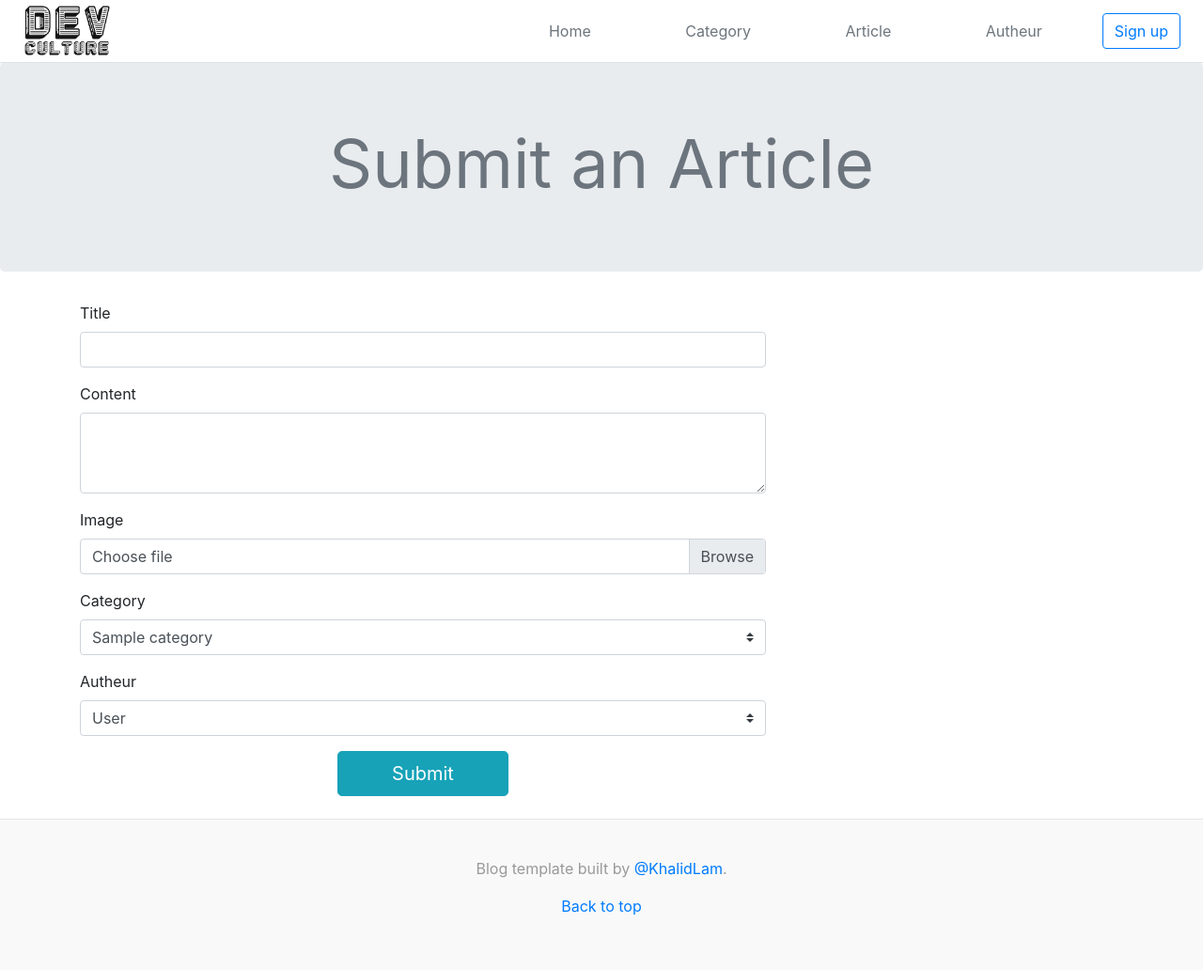
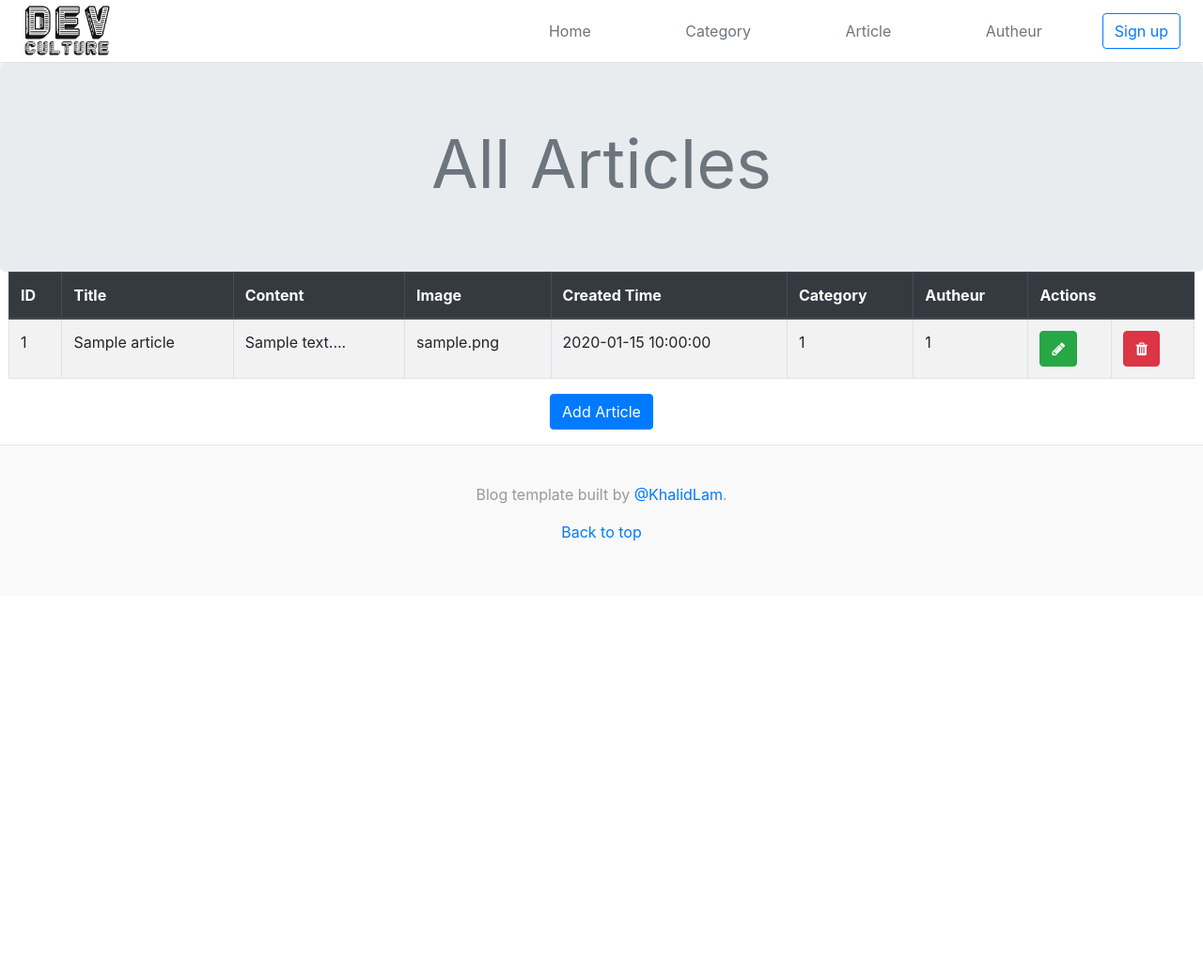
Before and after one commit to KhalidLam/PHP-Blog, a PHP site: page /article.php in a window 1280 px wide. Shown: the whole page at 94% size. After the commit the page ends 576 px from the top, so only its background shows below. Run offline with PHP 8.4, Linux system fonts and the light colour scheme; tables that the repository leaves empty hold one stand-in row (values such as "Sample post"); some libraries are stand-ins or nearby versions.

Commit message:
add display, update & delete features to article

```diff
--- a/article.php
+++ b/article.php
@@ -1,14 +1,17 @@
 <?php include "assest/head.php"; ?>
 
-    <!-- JS TextEditor -->
-    <script src="//cdn.ckeditor.com/4.13.1/standard/ckeditor.js"></script>
-    <link href="css/add_article.css" rel="stylesheet">
+<!-- JS TextEditor -->
+<script src="//cdn.ckeditor.com/4.13.1/standard/ckeditor.js"></script>
+<link href="css/add_article.css" rel="stylesheet">
 
-    <title>Add Article</title>
+<link href="https://stackpath.bootstrapcdn.com/font-awesome/4.7.0/css/font-awesome.min.css" rel="stylesheet" integrity="sha384-wvfXpqpZZVQGK6TAh5PVlGOfQNHSoD2xbE+QkPxCAFlNEevoEH3Sl0sibVcOQVnN" crossorigin="anonymous">
+
+<title>Add Article</title>
 </head>
 
 <body>
 
+    <!-- Header -->
     <header class="blog-header">
         <div class="d-flex flex-column flex-md-row align-items-center p-1 px-md-4 bg-white border-bottom shadow-sm">
             <a href="index.php" class="my-0 mr-md-auto" style="width: 6rem;">
@@ -26,97 +29,80 @@
             <a class="btn btn-outline-primary" href="#">Sign up</a>
         </div>
 
-        <div class="jumbotron text-center ">
-            <h1 class="display-3 font-weight-normal text-muted">Submit an Article</h1>
+        <div class="jumbotron text-center mb-0">
+            <h1 class="display-3 font-weight-normal text-muted">All Articles</h1>
             <!-- <p class="h4 text-black">Home > Add Article</p> -->
         </div>
 
     </header>
 
-    <main role="main" class="container">
+    <!-- Main -->
+    <main role="main" class="px-4">
 
         <div class="row">
+            <table class='table table-striped table-bordered'>
 
-            <div class="col-lg-8 mb-4">
-                <!-- Form -->
-                <form action="insertArticle.php" method="POST" enctype="multipart/form-data">
-                    <div class="form-group">
-                        <label for="arTitle">Title</label>
-                        <input type="text" class="form-control" name="arTitle" id="arTitle">
-                    </div>
+                <thead class='thead-dark'>
+                    <tr>
+                        <th scope='col'>ID</th>
+                        <th scope='col'>Title</th>
+                        <th scope='col'>Content</th>
+                        <th scope='col'>Image</th>
+                        <th scope='col'>Created Time</th>
+                        <th scope='col'>Category</th>
+                        <th scope='col'>Autheur</th>
+                        <th scope='col' colspan="2">Actions</th>
+                    </tr>
+                </thead>
 
-                    <div class="form-group">
-                        <label for="arContent">Content</label>
+                <tbody>
+                    <?php
+                    $data = $conn->query("SELECT * FROM article")->fetchAll();
+                    foreach ($data as $row) {
+                        echo "<tr>";
+                    ?>
 
-                        <textarea class="form-control" name="arContent" id="arContent" rows="3"></textarea>
-                    </div>
+                        <td><?= $row['article_id'] ?></td>
+                        <td><?= $row['article_title'] ?></td>
+                        <td><?= strip_tags(substr($row['article_content'], 0, 60)) . "..." ?></td>
+                        <td><?= $row['article_image'] ?></td>
+                        <td><?= $row['article_created_time'] ?></td>
+                        <td><?= $row['id_categorie'] ?></td>
+                        <td><?= $row['id_autheur'] ?></td>
 
-                    <div class="form-group">
-                        <label for="UploadImage">Image</label>
-                        <div class="custom-file">
-                            <input type="file" class="custom-file-input" name="arImage" id="arImage">
-                            <label class="custom-file-label" for="UploadImage">Choose file</label>
-                        </div>
-                    </div>
+                        <td>
+                            <a class="btn btn-success" href="update_article.php?id=<?= $row['article_id'] ?> ">
+                                <i class="fa fa-pencil " aria-hidden="true"></i>
+                            </a>
+                        </td>
+                        <td>
+                            <a class="btn btn-danger" href="assest/delete_article.php?id=<?= $row['article_id'] ?> ">
+                                <i class="fa fa-trash " aria-hidden="true"></i>
+                            </a>
+                        </td>
 
-                    <div class="form-group">
-                        <label for="arCategory">Category</label>
-                        <select class="custom-select" name="arCategory" id="arCategory">
-                            <option disabled>-- Select Category --</option>
+                    <?php
+                        echo "</tr>";
+                    }
+                    ?>
+                </tbody>
 
-                            <?php
-                                $data = $conn->query("SELECT category_id, category_name FROM category")->fetchAll();
-                                foreach ($data as $row) {
-                            ?>
-                                <option value="<?= $row['category_id'] ?>"><?= $row['category_name'] ?></option>
-                            <?php
-                                }
-                            ?>
+            </table>
+        </div>
 
-                        </select>
-                    </div>
+        <div class="row ">
 
-
-                    <div class="form-group">
-                        <label for="arAutheur">Autheur</label>
-                        <select class="custom-select" name="arAutheur" id="arAutheur">
-                            <option disabled>-- Select Autheur --</option>
-
-                            <?php
-                                $data = $conn->query("SELECT autheur_id, autheur_fullname FROM autheur")->fetchAll();
-                                foreach ($data as $row) {
-                            ?>
-
-                                <option value="<?= $row['autheur_id'] ?>"><?= $row['autheur_fullname'] ?></option>
-
-                            <?php
-                                }
-                            ?>
-
-
-                        </select>
-                    </div>
-                    <div class="text-center">
-                        <button type="submit" name="submit" class="btn btn-info btn-lg w-25">Submit</button>
-                    </div>
-                </form>
+            <div class="col-lg-12 text-center mb-3">
+                <a class="btn btn-primary" href="add_article.php">Add Article</a>
             </div>
-
-            <div class="col-lg-4 mb-4">
-                <!-- <h1> Random Articles </h1>  -->
-            </div>
-
 
         </div>
 
     </main><!-- /.container -->
 
+    <!-- Footer -->
     <?php include "assest/footer.php" ?>
 
-    <!-- Text Editor Script -->
-    <script>
-            CKEDITOR.replace( 'arContent' );
-    </script>
 
 </body>
 
--- a/articleOfCategory.php
+++ b/articleOfCategory.php
@@ -13,6 +13,7 @@
 
 <body>
 
+    <!-- Header -->
     <header class="blog-header">
 
         <div class="d-flex flex-column flex-md-row align-items-center p-1 px-md-4 bg-white border-bottom shadow-sm">
@@ -31,6 +32,7 @@
 
     </header><!-- Header -->
 
+    <!-- Main -->
     <main role="main">
 
         <div class="jumbotron mb-0">
@@ -72,7 +74,7 @@
 
     </main><!-- /.container -->
 
-
+    <!-- Footer -->
     <?php include "assest/footer.php" ?>
 
 </body>
--- a/assest/footer.php
+++ b/assest/footer.php
@@ -4,6 +4,10 @@
 </footer>
 
 <!-- jQuery first, then Popper.js, then Bootstrap JS -->
-<script src="https://code.jquery.com/jquery-3.4.1.slim.min.js"></script>
+<!-- <script src="https://code.jquery.com/jquery-3.4.1.slim.min.js"></script>
 <script src="https://cdn.jsdelivr.net/npm/popper.js@1.16.0/dist/umd/popper.min.js"></script>
-<script src="https://stackpath.bootstrapcdn.com/bootstrap/4.4.1/js/bootstrap.min.js"></script>
+<script src="https://stackpath.bootstrapcdn.com/bootstrap/4.4.1/js/bootstrap.min.js"></script> -->
+
+<script src="js/jquery-3.4.1.slim.min.js"></script>
+<script src="js/popper.min.js"></script>
+<script src="js/bootstrap.min.js"></script>
--- a/assest/head.php
+++ b/assest/head.php
@@ -10,5 +10,7 @@
     <link rel="icon" href="img/logo/flogo.png" sizes="32x32" type="image/png">
 
     <!-- Bootstrap, FontAwesome, Custom Styles -->
-    <link rel="stylesheet" href="https://stackpath.bootstrapcdn.com/bootstrap/4.4.1/css/bootstrap.min.css">
-    <link rel="stylesheet" href="https://netdna.bootstrapcdn.com/font-awesome/4.7.0/css/font-awesome.css">
+    <!-- <link rel="stylesheet" href="https://stackpath.bootstrapcdn.com/bootstrap/4.4.1/css/bootstrap.min.css"> -->
+    <!-- <link rel="stylesheet" href="https://netdna.bootstrapcdn.com/font-awesome/4.7.0/css/font-awesome.css"> -->
+    <link rel="stylesheet" href="css/bootstrap.min.css">
+    <link rel="stylesheet" href="css/font-awesome.css">
--- a/autheur.php
+++ b/autheur.php
@@ -5,6 +5,7 @@
 </head>
 <body>
 
+    <!-- Header -->
     <header class="blog-header">
         <div class="d-flex flex-column flex-md-row align-items-center p-3 px-md-4 bg-white border-bottom shadow-sm">
             <a href="index.html" class="my-0 mr-md-auto" style="width: 6rem;">
@@ -23,7 +24,9 @@
 
     </header>
 
+    <!-- Main -->
 
+    <!-- Footer -->
     <?php include "assest/footer.php" ?>
 
 </body>
--- a/single_article.php
+++ b/single_article.php
@@ -11,6 +11,7 @@
 
 <body>
 
+   <!-- Header -->
     <header class="blog-header">
         <div class="d-flex flex-column flex-md-row align-items-center p-1 px-md-4 bg-white border-bottom shadow-sm">
             <a href="index.php" class="my-0 mr-md-auto" style="width: 6rem;">
@@ -28,7 +29,7 @@
         </div>
     </header>
 
-
+    <!-- Main -->
     <main role="main" class="bg-l py-5">
 
         <div class="container bg-white">
@@ -101,6 +102,7 @@
 
     </main>
 
+    <!-- Footer -->
     <?php include "assest/footer.php" ?>
 
 </body>
```
Also changed, not shown: categories.php (+7 -2 lines), index.php (+4 -4 lines), insertArticle.php (deleted, +0 -77 lines).
